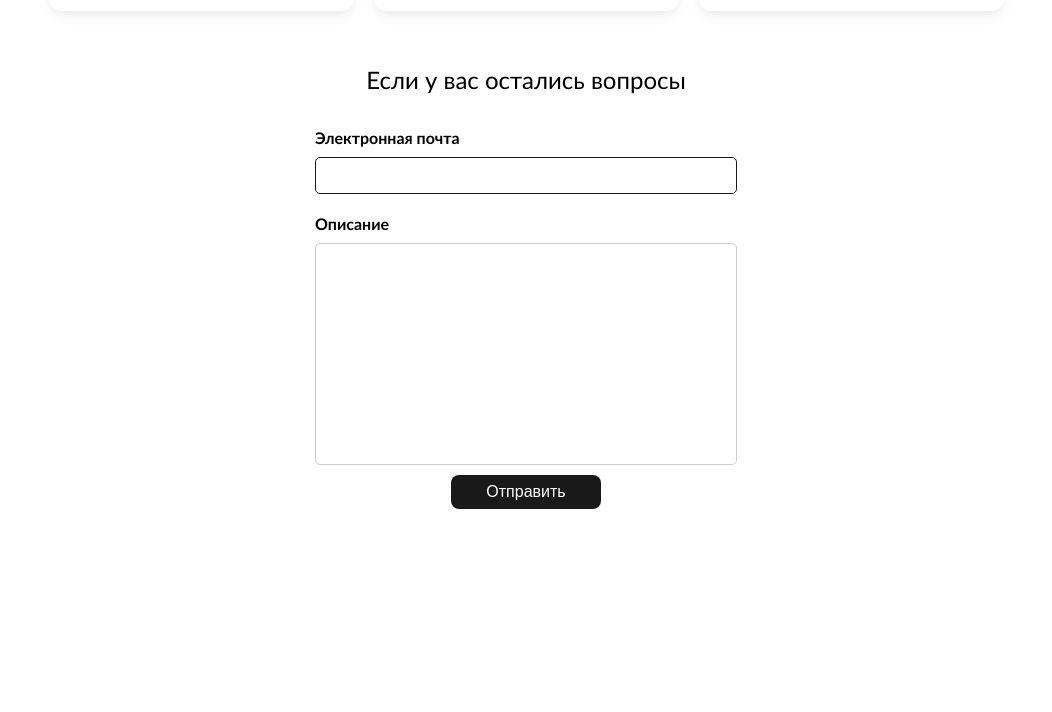
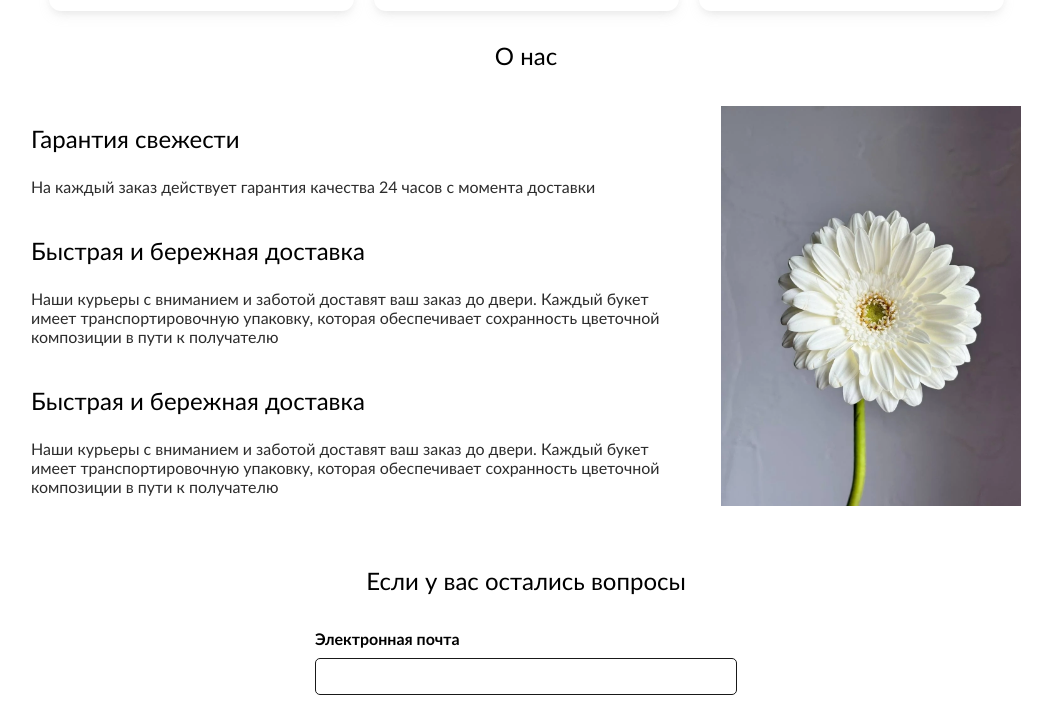
Before and after one commit to d1rt777/flovers, a plain HTML site: page index.html in a window 1280 px wide. Shown: the part 1239-1951 px from the top of the page, without its empty margins (114-1166 px from the left). Before the commit the page ends 1848 px from the top, so only its background shows below. Drawn offline with Linux system fonts and the light colour scheme.

Commit message:
добавлен блок о нас

```diff
--- a/css/style.css
+++ b/css/style.css
@@ -25,6 +25,10 @@ button {
   cursor: pointer;
 }
 
+section {
+    margin: 30px 0;
+}
+
 .card img {
   width: 100%;
   border-radius: 12px 12px 0 0;
@@ -49,8 +53,8 @@ button {
 }
 
 .card-item .title {
-  font-size: 18px;
-  font-family: 500;
+  font-size: 20px;
+  font-family: 600;
 }
 
 .card-item .price {
@@ -93,6 +97,8 @@ form {
 .block-title {
   font-size: 24px;
   font-family: 600;
+  width: 100%;
+  text-align: center;
 }
 
 input {
@@ -125,5 +131,33 @@ form .btn {
   align-items: center;
   width: 150px;
   border-radius: 8px;
+}
 
+.points {
+  display: flex;
+  flex-direction: column;
+  width: 50%;
 }
+
+.about {
+    display: flex;
+    align-items: center;
+    justify-content: center;
+    align-content: center;
+    gap: 50px;;
+}
+
+.about img {
+    width: 300px;
+    height: auto;
+}
+
+.about-item .title {
+  font-size: 24px;
+  font-weight: 500;
+}
+
+.about-item .description {
+  font-size: 16px;
+  color: #2c2c2c;
+}
--- a/index.html
+++ b/index.html
@@ -13,14 +13,40 @@
         <section class="cards">
         </section>
     </main>
+    <p class="block-title">О нас</p>
+
+    <section class="about">
+        <div class="points">
+            <div class="about-item">
+                <p class="title">Гарантия свежести</p>
+                <p class="description">На каждый заказ действует гарантия качества 24 часов с момента доставки
+                </p>
+            </div>
+            <div class="about-item">
+                <p class="title">Быстрая и бережная доставка</p>
+                <p class="description">Наши курьеры с вниманием и заботой доставят ваш заказ до двери. Каждый
+                    букет имеет
+                    транспортировочную упаковку, которая обеспечивает сохранность цветочной композиции в пути к
+                    получателю</p>
+            </div>
+            <div class="about-item">
+                <p class="title">Быстрая и бережная доставка</p>
+                <p class="description">Наши курьеры с вниманием и заботой доставят ваш заказ до двери. Каждый
+                    букет имеет
+                    транспортировочную упаковку, которая обеспечивает сохранность цветочной композиции в пути к
+                    получателю</p>
+            </div>
+        </div>
+        <img src="img/other/фото_приветствие.webp">
+    </section>
     <section>
-     <form>
+        <form id="forma">
             <p class="block-title">Если у вас остались вопросы</p>
             <div class="form-item">
                 <label>Электронная почта</label>
                 <input type="text">
             </div>
-        <div  class="form-item">
+            <div class="form-item">
                 <label>Описание</label>
                 <textarea></textarea>
             </div>
```
Also changed, not shown: img/other/фото_приветствие.webp (added). Lines whose indentation alone changed are shown as unchanged.
